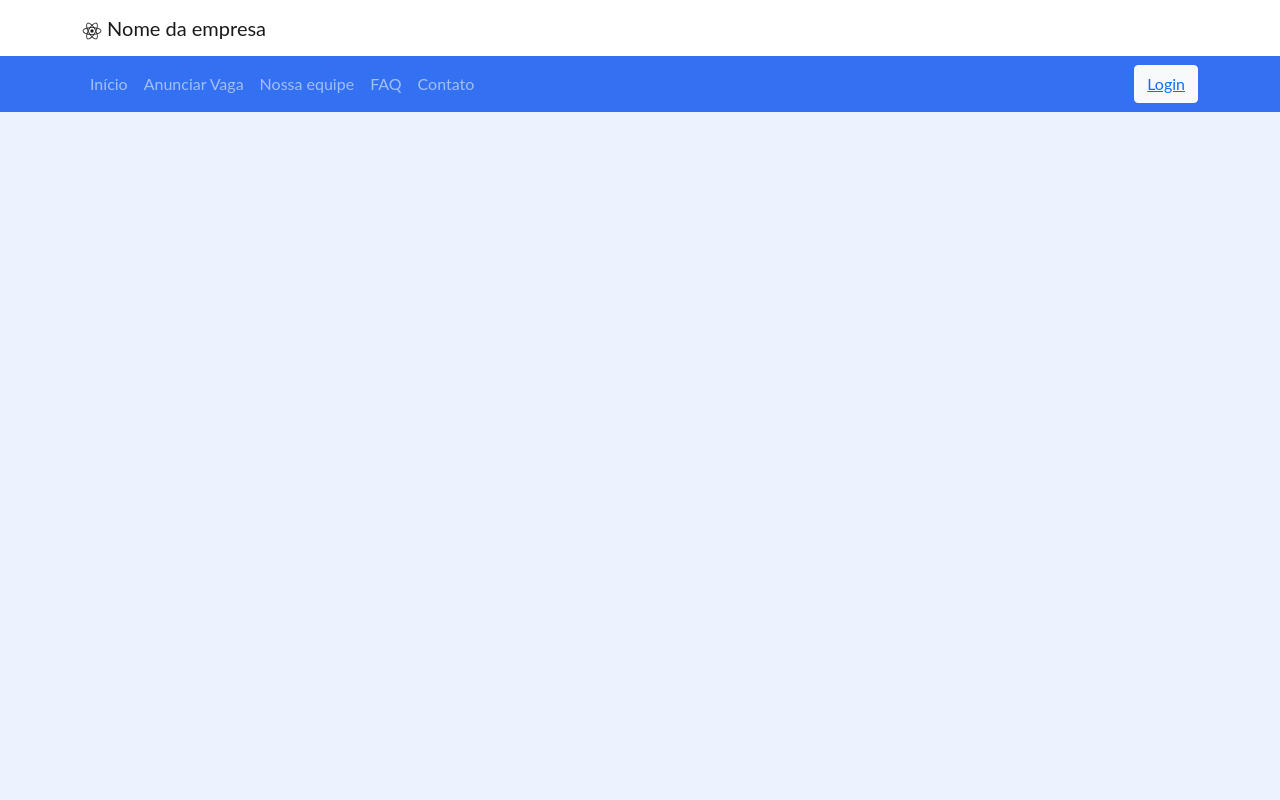
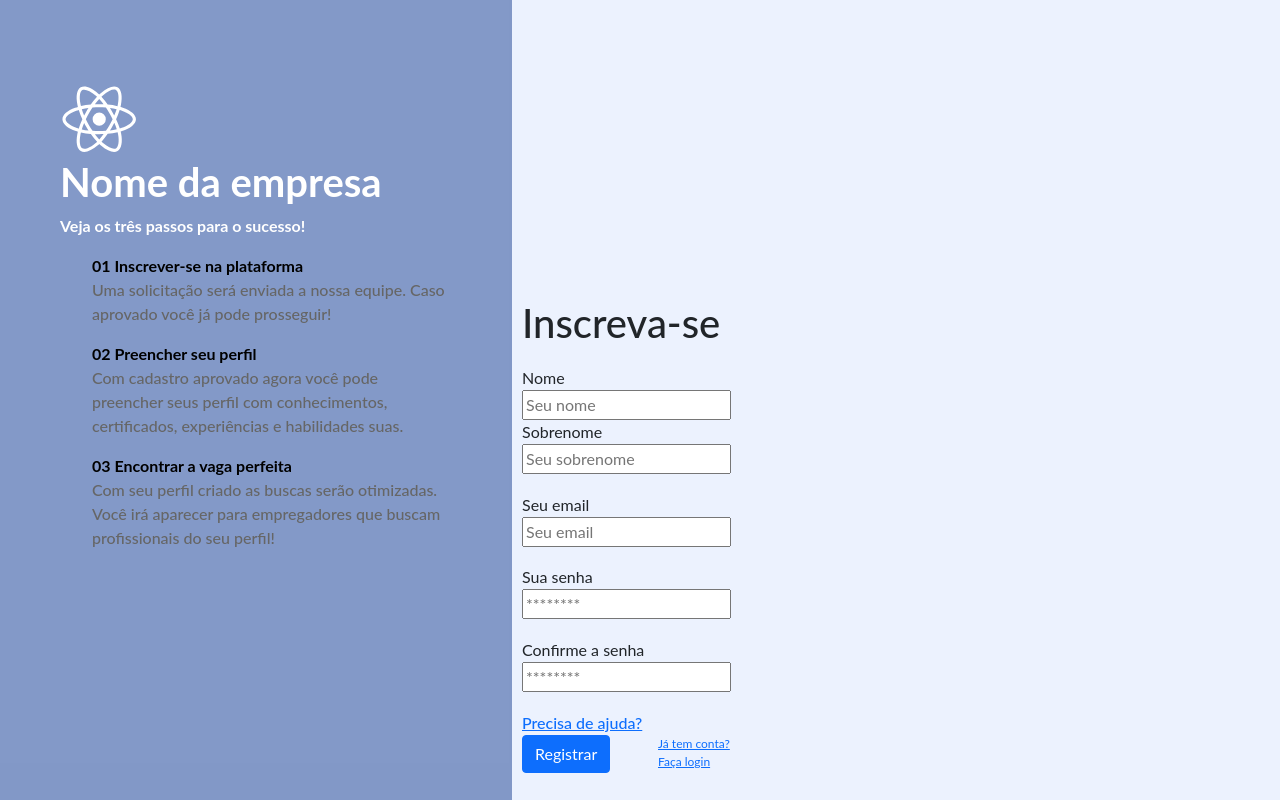
Before and after one commit to lzacchi/INE5646, a React (Create React App) app in the folder frontend/: page /register in a window 1280 px wide. Built offline with nearby package versions, Linux system fonts and the light colour scheme.

Commit message:
feat: add all pages, add register/login form

```diff
--- a/frontend/src/App.tsx
+++ b/frontend/src/App.tsx
@@ -1,19 +1,18 @@
-import React from 'react';
+import React from "react";
 
-import 'bootstrap/dist/css/bootstrap.css';
-import { Route, Switch, useLocation } from 'react-router-dom';
-import NavBar from "./components/navbar/navbar"
+import "bootstrap/dist/css/bootstrap.css";
+import { Route, Switch, useLocation } from "react-router-dom";
+import NavBar from "./components/navbar/navbar";
 
-import HomePage from './pages/homepage/homepage';
-import LoginPage from './pages/loginpage/loginpage';
+import HomePage from "./pages/homepage/homepage";
+import LoginPage from "./pages/loginpage/loginpage";
 
 // importing pages components
-import JobPage from './pages/jobpage/jobpage';
-import AdvertisePage  from './pages/advertisepage/advertisepage';
-import Contact from './pages/contact/contact';
-import FAQ from './pages/faq/faq';
+import JobPage from "./pages/jobpage/jobpage";
+import AdvertisePage from "./pages/advertisepage/advertisepage";
+import Contact from "./pages/contact/contact";
+import FAQ from "./pages/faq/faq";
 import OurTeam from "./pages/ourteam/ourteam";
-
 
 export default function App() {
   const location = useLocation();
@@ -21,11 +20,13 @@ export default function App() {
   return (
     <>
       {/* Hide navbar in login page */}
-    {location.pathname != "/login" &&
-      <NavBar/>}
+      {location.pathname != "/login" && location.pathname != "/register" && (
+        <NavBar />
+      )}
       <Switch>
         <Route exact path="/" component={HomePage} />
-      <Route exact path="/login" component={LoginPage} />
+        <Route path="/login" component={LoginPage} />
+        <Route path="/register" component={LoginPage} />
 
         {/* Please change this. It does refresh and re-render every page.*/}
         <Route path="/anunciar" component={AdvertisePage} />
@@ -34,9 +35,7 @@ export default function App() {
         <Route path="/equipe" component={OurTeam} />
 
         <Route path="/joboffer/:id" component={JobPage} />
-
       </Switch>
     </>
-  )
-
+  );
 }
--- a/frontend/src/components/footer/footer.tsx
+++ b/frontend/src/components/footer/footer.tsx
@@ -1,14 +1,29 @@
 import React from 'react'
-import { Container } from 'react-bootstrap';
+import { Col, Container, Row } from 'react-bootstrap';
 import styles from "./style.module.css";
+import { IoPersonCircleOutline, IoLocationOutline } from "react-icons/io5";
+import { AiOutlineMail, AiOutlinePhone } from "react-icons/ai";
 
 export default function Footer() {
     return (
         <footer>
-            <hr />
-            <Container>
-                <span className={`${styles['text-muted']}`}>Em breve texto aqui</span>
-            </Container>
+            <Row className={`${styles['row']}`}>
+                <Col>
+                    <h4>Nome da empresa</h4>
+                    <span className={`${styles['text-muted']}`}><p>Resumo breve da empresa e <br/>outras coisas como:</p></span>
+                    <span className={`${styles['text-muted']}`}><p>Direitos autorais reservados</p></span>
+                </Col>
+                <Col>
+                    <h4>Contatos</h4>
+                    <span className={`${styles['text-muted']}`}><p><IoLocationOutline/>  Rua dos bobo, nº 0</p></span>
+                    <span className={`${styles['text-muted']}`}><p><AiOutlineMail/>example@domain.com</p></span>
+                    <span className={`${styles['text-muted']}`}><p><AiOutlinePhone/>4002 8922</p></span>
+                </Col>
+                <Col>
+                    <IoPersonCircleOutline/><IoPersonCircleOutline/><IoPersonCircleOutline/><IoPersonCircleOutline/>
+                    <span className={`${styles['text-muted']}`}><p>Patrocinadores, apoiadores<br/> e líderes das equipes.</p></span>
+                </Col>
+            </Row>
         </footer>
     );
 }
--- a/frontend/src/pages/homepage/homepage.tsx
+++ b/frontend/src/pages/homepage/homepage.tsx
@@ -44,7 +44,7 @@ export default function HomePage() {
     </Row>
   </>;
   const jobCarousel =
-  <Carousel responsive={responsive}>
+  <Carousel className={`${styles['jobcard-carousel']}`} responsive={responsive}>
     {/* If job list is empty display some error text, else map jobs to jobCard */}
     {jobList.length <= 0 ? (
       <div><h3>Empty</h3></div>
--- a/frontend/src/pages/loginpage/loginpage.tsx
+++ b/frontend/src/pages/loginpage/loginpage.tsx
@@ -5,28 +5,51 @@ import * as userAPI from "../../services/userAPI";
 import styles from "./style.module.css";
 import { IoLogoReact } from "react-icons/io5";
 import { Button, Col, Row } from "react-bootstrap";
-import { Link } from "react-router-dom";
+import { Link, useLocation } from "react-router-dom";
 
 export default function LoginPage(props) {
-  const contactSchema = yup.object().shape({
+  const { pathname } = useLocation();
+  const loginSchema = yup.object().shape({
     email: yup.string().email().required(),
     password: yup.string().required(),
+  });
+
+  const registerSchema = yup.object().shape({
+    firstName: yup.string().required(),
+    lastName: yup.string().required(),
+    email: yup.string().email().required(),
+    password: yup.string().required(),
+    confirmPassword: yup.string().required(),
   });
 
   function handleSubmit(params) {
     userAPI.logInUser(params);
   }
 
+  const registerDefaultValues = {
+    firstName: "",
+    lastName: "",
+    email: "",
+    password: "",
+    confirmPassword: "",
+  };
+
+  const loginDefaultValues = {
+    email: "",
+    password: "",
+  };
+
   const loginForm = (
     <div className={`${styles["main-login"]}`}>
       <div className="col-md-6 col-sm-12">
         <div className={`${styles["login-form"]}`}>
+        <h1>Faça login</h1>
           <Formik
             initialValues={{
               email: "Ex.: artur.schumacher@dominio.com",
               password: "123",
             }}
-            validationSchema={contactSchema}
+            validationSchema={loginSchema}
             onSubmit={handleSubmit}
           >
             <Form>
@@ -41,10 +64,9 @@ export default function LoginPage(props) {
                   placeholder="Seu email"
                 />
                 <br />
-                <div className={`${styles['error-message']}`}>
+                <div className={`${styles["error-message"]}`}>
                   <ErrorMessage name="email" />
                 </div>
-
               </div>
 
               <div className={`${styles["input-wrapper"]}`}>
@@ -57,19 +79,26 @@ export default function LoginPage(props) {
                   placeholder="********"
                 />
                 <br />
-                <div className={`${styles['error-message']}`}>
-                  <ErrorMessage className={`${styles['error-message']}`} name="password" />
+                <div className={`${styles["error-message"]}`}>
+                  <ErrorMessage
+                    className={`${styles["error-message"]}`}
+                    name="password"
+                  />
                 </div>
-
               </div>
-              <Link className={`${styles['needHelp']}`} to="#">Precisa de ajuda?</Link>
+              <Link className={`${styles["needHelp"]}`} to="#">
+                Precisa de ajuda?
+              </Link>
               <br />
-              <Row className={`${styles['submit-area']}`}>
+              <Row className={`${styles["submit-area"]}`}>
                 <Col>
                   <Button type="submit">Entrar</Button>
                 </Col>
                 <Col>
-                  <Link className={`${styles["alreadyHasAccount"]}`} to="#">
+                  <Link
+                    className={`${styles["alreadyHasAccount"]}`}
+                    to="/register"
+                  >
                     <p>
                       Não tem conta? <br />
                       Inscreva-se
@@ -83,11 +112,138 @@ export default function LoginPage(props) {
       </div>
     </div>
   );
+
+  const registerForm = (
+    <div className={`${styles["main-login"]}`}>
+      <div className="col-md-6 col-sm-12">
+        <div className={`${styles["login-form"]}`}>
+        <h1>Inscreva-se</h1>
+          <Formik
+            initialValues={
+              pathname == "/login" ? loginDefaultValues : registerDefaultValues
+            }
+            validationSchema={loginSchema}
+            onSubmit={handleSubmit}
+          >
+            <Form>
+              <div className={`${styles["input-wrapper"]}`}>
+                <Row>
+                  <Col>
+                    <span>Nome</span>
+                    <br />
+                    <Field
+                      label="aaa"
+                      className="default-input login-input"
+                      name="firstName"
+                      type="firstName"
+                      placeholder="Seu nome"
+                    />
+                    <br />
+                    <div className={`${styles["error-message"]}`}>
+                      <ErrorMessage name="firstName" />
+                    </div>
+                  </Col>
+                  <Col>
+                    <span>Sobrenome</span>
+                    <br />
+                    <Field
+                      label="aaa"
+                      className="default-input login-input"
+                      name="lastName"
+                      type="lastName"
+                      placeholder="Seu sobrenome"
+                    />
+                    <br />
+                    <div className={`${styles["error-message"]}`}>
+                      <ErrorMessage name="lastName" />
+                    </div>
+                  </Col>
+                </Row>
+              </div>
+
+              <div className={`${styles["input-wrapper"]}`}>
+                <span>Seu email</span>
+                <br />
+                <Field
+                  label="aaa"
+                  className="default-input login-input"
+                  name="email"
+                  type="email"
+                  placeholder="Seu email"
+                />
+                <br />
+                <div className={`${styles["error-message"]}`}>
+                  <ErrorMessage name="email" />
+                </div>
+              </div>
+
+              <div className={`${styles["input-wrapper"]}`}>
+                <span>Sua senha</span>
+                <br />
+                <Field
+                  className="default-input login-input"
+                  name="password"
+                  type="password"
+                  placeholder="********"
+                />
+                <br />
+                <div className={`${styles["error-message"]}`}>
+                  <ErrorMessage
+                    className={`${styles["error-message"]}`}
+                    name="password"
+                  />
+                </div>
+              </div>
+              <div className={`${styles["input-wrapper"]}`}>
+                <span>Confirme a senha</span>
+                <br />
+                <Field
+                  className="default-input login-input"
+                  name="confirmPassword"
+                  type="confirmPassword"
+                  placeholder="********"
+                />
+                <br />
+                <div className={`${styles["error-message"]}`}>
+                  <ErrorMessage
+                    className={`${styles["error-message"]}`}
+                    name="confirmPassword"
+                  />
+                </div>
+              </div>
+
+              <Link className={`${styles["needHelp"]}`} to="#">
+                Precisa de ajuda?
+              </Link>
+              <br />
+              <Row className={`${styles["submit-area"]}`}>
+                <Col>
+                  <Button type="submit">Registrar</Button>
+                </Col>
+                <Col>
+                  <Link
+                    className={`${styles["alreadyHasAccount"]}`}
+                    to="/login"
+                  >
+                    <p>
+                      Já tem conta? <br />
+                      Faça login
+                    </p>
+                  </Link>
+                </Col>
+              </Row>
+            </Form>
+          </Formik>
+        </div>
+      </div>
+    </div>
+  );
+
   return (
     <>
       <div className={`${styles["sidenav-login"]}`}>
         <div className={`${styles["login-main-text"]}`}>
-          <IoLogoReact className={`${styles["logo"]}`} size={"20%"} />
+          <IoLogoReact href="/" className={`${styles["logo"]}`} size={"20%"} />
           <h1>Nome da empresa</h1>
           <p>Veja os três passos para o sucesso!</p>
           <ul className={`${styles["ul-actions"]}`}>
@@ -116,7 +272,7 @@ export default function LoginPage(props) {
           </ul>
         </div>
       </div>
-      {loginForm}
+      {pathname == "/login" ? loginForm : registerForm}
     </>
   );
 }
```
Also changed, not shown: frontend/src/components/footer/style.module.css (+8 -0 lines), frontend/src/pages/homepage/style.module.css (+12 -2 lines). Lines whose indentation alone changed are shown as unchanged.
